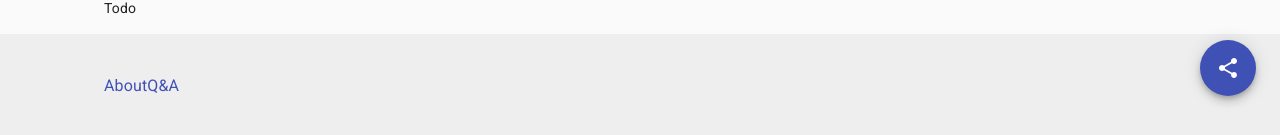
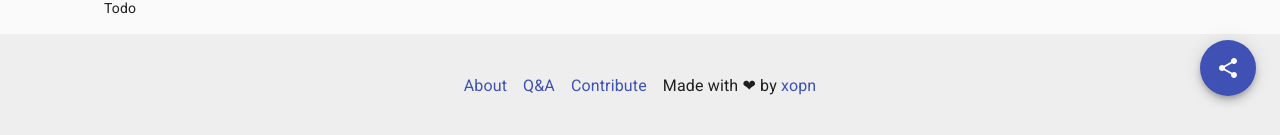
Before and after one commit to celebrize/celebrize.github.io, a React (Create React App) app: page / in a window 1280 px wide. Shown: the part 680-815 px from the top of the page. Built offline with nearby package versions, Linux system fonts and the light colour scheme.

Commit message:
make the footer look nice

```diff
--- a/public/index.html
+++ b/public/index.html
@@ -7,7 +7,7 @@
     <meta name="theme-color" content="#000000" />
     <meta
       name="description"
-      content="Web site created using create-react-app"
+      content="Enter your birthday or anniversary and see what you can celebrate in the next weeks."
     />
     <link rel="apple-touch-icon" href="%PUBLIC_URL%/logo192.png" />
     <!--
@@ -24,11 +24,52 @@
       work correctly both with client-side routing and a non-root public URL.
       Learn how to configure a non-root public URL by running `npm run build`.
     -->
-    <title>React App</title>
+    <title>Celebrize – a reason to celebrate</title>
+    <style>
+      /* taken from https://github.com/twbs/bootstrap/blob/main/scss/_spinners.scss */
+      @keyframes spinner-border {
+        to { transform: rotate(360deg); }
+      }
+      #loader {
+        display: flex;
+        justify-content: center;
+        flex-wrap: wrap;
+        align-content: center;
+        min-height: 100vh;
+      }
+      #spinner {
+        display: inline-block;
+        width: 32px;
+        height: 32px;
+        vertical-align: text-bottom;
+        border: 5px solid currentColor;
+        border-right-color: transparent;
+        border-radius: 50%;
+        animation: .75s linear infinite spinner-border;
+      }
+      .break {
+        /* forces newline in flexbox https://tobiasahlin.com/blog/flexbox-break-to-new-row/ */
+        flex-basis: 100%;
+        height: 0;
+      }
+      #label {
+        display: inline-block;
+        margin-top: 10px;
+        /* we could be lucky the user has Roboto installed */
+        font-family: "Roboto", "Helvetica", "Arial", sans-serif;
+        font-size: 0.875rem;
+      }
+    </style>
   </head>
   <body>
     <noscript>You need to enable JavaScript to run this app.</noscript>
-    <div id="root"></div>
+    <div id="root">
+      <div id="loader">
+        <div id="spinner" role="status"></div>
+        <div class="break"></div>
+        <div id="label">Loading App</div>
+      </div>
+    </div>
     <!--
       This HTML file is a template.
       If you open it directly in the browser, you will see an empty page.
--- a/src/components/PageFooter.js
+++ b/src/components/PageFooter.js
@@ -3,6 +3,7 @@ import { useTheme, makeStyles } from '@material-ui/core/styles';
 import { Container, Typography, Link } from '@material-ui/core';
 import About from '../pages/dialog/About'
 import Faq from '../pages/dialog/Faq'
+import { githubUri, xopnUri } from '../static'
 
 const useStyles = makeStyles((theme) => {
     return {
@@ -14,6 +15,13 @@ const useStyles = makeStyles((theme) => {
         backgroundColor:
           theme.palette.type === 'light' ? theme.palette.grey[200] : theme.palette.grey[800],
         padding: theme.spacing(5, 2),
+      },
+      flex: {
+        display: "flex",
+        justifyContent: "center",
+      },
+      navItem: {
+        padding: theme.spacing(0, 1),
       }
     }
   });
@@ -36,9 +44,11 @@ function PageHeader({maxWidth, children}) {
       <footer className={classes.footer}>
         <div className={classes.wrapper}>
           <Container maxWidth={maxWidth}>
-            <Typography variant="body1">
-              <Link href="#" onClick={openAbout}>About</Link>
-              <Link href="#" onClick={openFaq}>Q&amp;A</Link>
+            <Typography className= {classes.flex} variant="body1" component="nav">
+              <Link className={classes.navItem} href="#" onClick={openAbout}>About</Link>
+              <Link className={classes.navItem} href="#" onClick={openFaq}>Q&amp;A</Link>
+              <Link className={classes.navItem} href={githubUri} target="_blank" rel="noreferrer noopener">Contribute</Link>
+              <Typography className={classes.navItem} component="div">Made with ❤ by <Link href={xopnUri} target="_blank" rel="noreferrer noopener">xopn</Link></Typography>
             </Typography>
           </Container>
         </div>
--- a/src/pages/dialog/About.js
+++ b/src/pages/dialog/About.js
@@ -23,7 +23,7 @@ function About({isOpen, handleClose}) {
         handleClose={handleClose}
         aria-labelledby="max-width-dialog-title"
       >
-        <Avatar variant="rounded" className={classes.avatar} alt="a plush penguin and Chris" src="/xopn.jpg" />
+        <Avatar variant="rounded" className={classes.avatar} alt="a plush penguin and Chris" src="xopn.jpg" />
         <p>This is me, Chris – right side of the picture.</p>
         <p>
             A few years back I asked myself the questions how many seconds I lived on this earth. After some programmer's
--- /dev/null
+++ b/src/static.js
@@ -0,0 +1,8 @@
+
+const githubUri = "https://github.com/czenker/anniversaries"
+const xopnUri = "http://xopn.de"
+
+export {
+    githubUri,
+    xopnUri
+}
```
